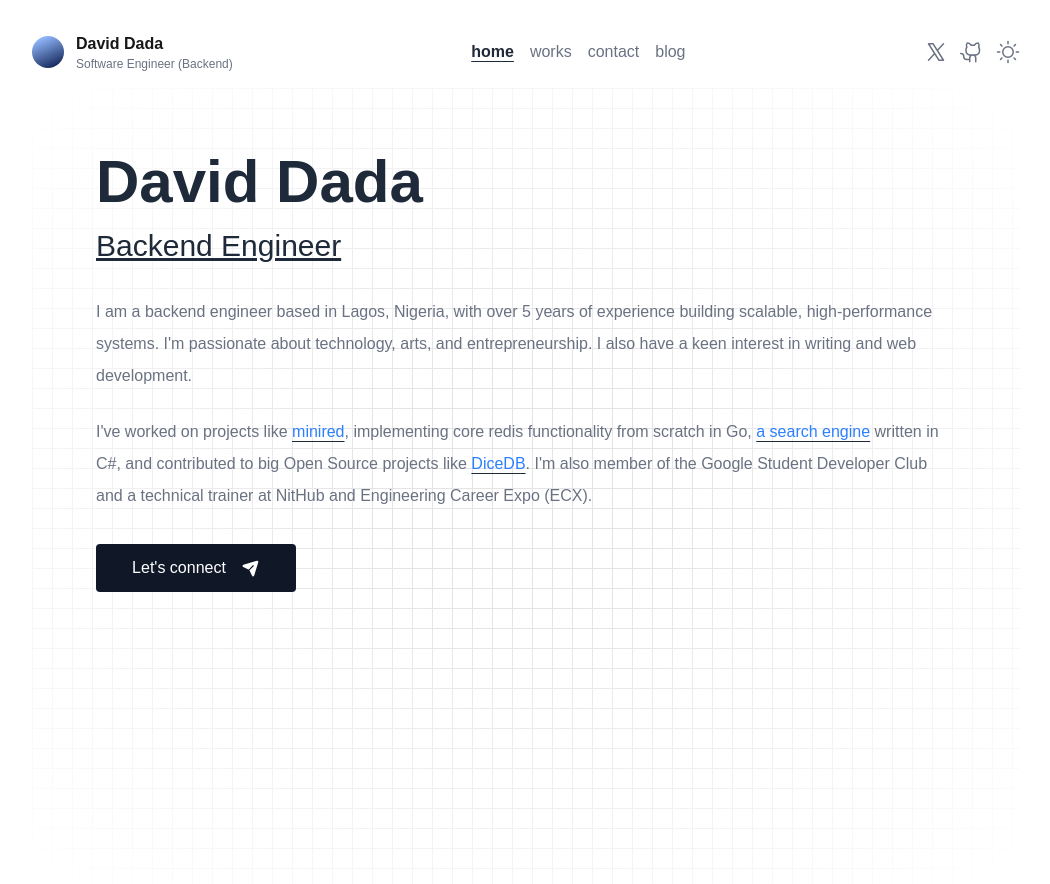
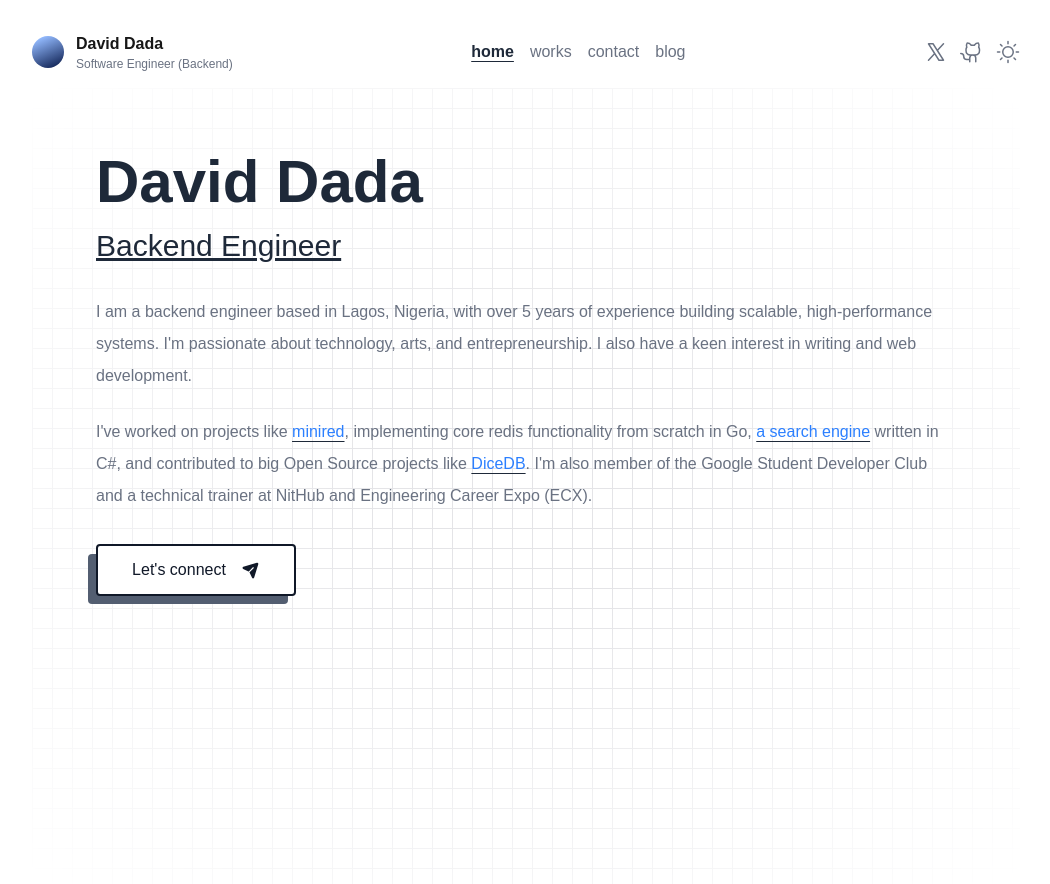
Before and after one commit to tdadadavid/portfolio, a Next.js app: page / in a window 1280 px wide. Shown: the top 884 px of the page, without its empty margins (114-1164 px from the left). Built offline with nearby package versions, Linux system fonts and the light colour scheme.

Commit message:
feat(ui): Improve popout button

```diff
--- a/app/globals.css
+++ b/app/globals.css
@@ -32,3 +32,28 @@ body {
     color: var(--foreground);
     font-family: Arial, Helvetica, sans-serif;
 }
+
+.ghost-popup {
+    position: relative;
+}
+
+.ghost-popup .content {
+    transition: transform 0.2s ease-in-out;
+}
+
+.ghost-popup:hover .content {
+    transform: translate(4px, -4px);
+}
+
+.ghost-popup .popup {
+    content: "";
+    position: absolute;
+    width: 100%;
+    height: 60%;
+    bottom: -8px;
+    left: -8px;
+    background: oklch(0.48 0.034 261.351);
+    z-index: -1;
+    border-radius: 4px;
+    animation: ghost 0.355ms 0.5s ease backwards;
+}
--- a/app/page.tsx
+++ b/app/page.tsx
@@ -1,10 +1,18 @@
+"use client"
+
 import {NavBar} from "@/components/ui/NavBar"
 import {Container} from "@/components/layout/Container"
 import {GridBackground} from "@/components/other/GridBackground";
 import {InlineLink} from "@/components/ui/InlineLink";
+import meta from "@/data/meta";
+import {PopOutButton} from "@/components/ui/Buttons";
 import {PaperPlaneTilt} from "@phosphor-icons/react/dist/ssr";
 
 const Home = () => {
+    const onConnectButtonClick = () => {
+        alert("connect");
+    }
+
     return (
         <Container>
             <NavBar currentPage={"home"}/>
@@ -21,22 +29,21 @@ const Home = () => {
                 </h4>
                 <h4 className={"mt-6 text-gray-500 leading-8"}>
                     I've worked on projects like{' '}
-                    <InlineLink href={"https://github.com/tdadadavid/minired"}
+                    <InlineLink href={`${meta.github}/minired`}
                                 title={"minired"}
                                 external={true}/>, implementing core redis functionality from scratch in Go,{' '}
-                    <InlineLink href={"https://github.com/tdadadavid/search-engine"}
-                                title={"a search engine"}
+                    <InlineLink href={`${meta.github}/search-engine`} title={"a search engine"}
                                 external={true}/> written in C#,{' '}
                     and contributed to big Open Source projects like{' '}
                     <InlineLink title={"DiceDB"} href={"https://github.com/DiceDB/dice"} external={true}/>. I'm also
                     member of the Google Student Developer Club and a technical trainer at NitHub and
                     Engineering Career Expo (ECX).
                 </h4>
-                <button
-                    className={"mt-8 w-[200px] py-3 px-4 flex items-center justify-center gap-4 text-md rounded-sm bg-gray-900 text-white"}>
-                    <span className={"font-medium"}>Let's connect</span>
-                    <PaperPlaneTilt size={18} className={"text-white"} weight={"fill"}/>
-                </button>
+                <PopOutButton
+                    title={"Let's connect"}
+                    icon={<PaperPlaneTilt size={18} className={"text-gray-900"} weight={"fill"}/>}
+                    action={onConnectButtonClick}
+                />
             </GridBackground>
         </Container>
     )
--- /dev/null
+++ b/components/ui/Buttons.tsx
@@ -0,0 +1,20 @@
+import {ReactNode} from "react";
+
+interface PopOutButtonProps {
+    title: string
+    icon: ReactNode,
+    action: () => void
+}
+
+export const PopOutButton = (props: PopOutButtonProps) => {
+    return (
+        <button className={"ghost-popup flex items-center justify-center"}>
+            <div className={"content mt-8 w-[200px] py-3 px-4 flex items-center justify-center gap-4 text-md " +
+                "rounded-sm text-gray-900 border-2 border-gray-900 bg-white cursor-pointer"} onClick={props.action}>
+                <span className={"font-medium"}>{props.title}</span>
+                {props.icon}
+            </div>
+            <div className="popup"></div>
+        </button>
+    )
+}
--- a/data/meta.ts
+++ b/data/meta.ts
@@ -1,10 +1,11 @@
 const meta = {
     url: "https://tdadadavid.vercel.app",
+    github: "https://github.com/tdadadavid",
     navLinks: [
-        { title: "home", href: "/" },
-        { title: "works", href: "/works" },
-        { title: "contact", href: "/contact" },
-        { title: "blog", href: "/blog" }
+        {title: "home", href: "/"},
+        {title: "works", href: "/works"},
+        {title: "contact", href: "/contact"},
+        {title: "blog", href: "/blog"}
     ]
 }
 
```
Lines whose indentation alone changed are shown as unchanged.
